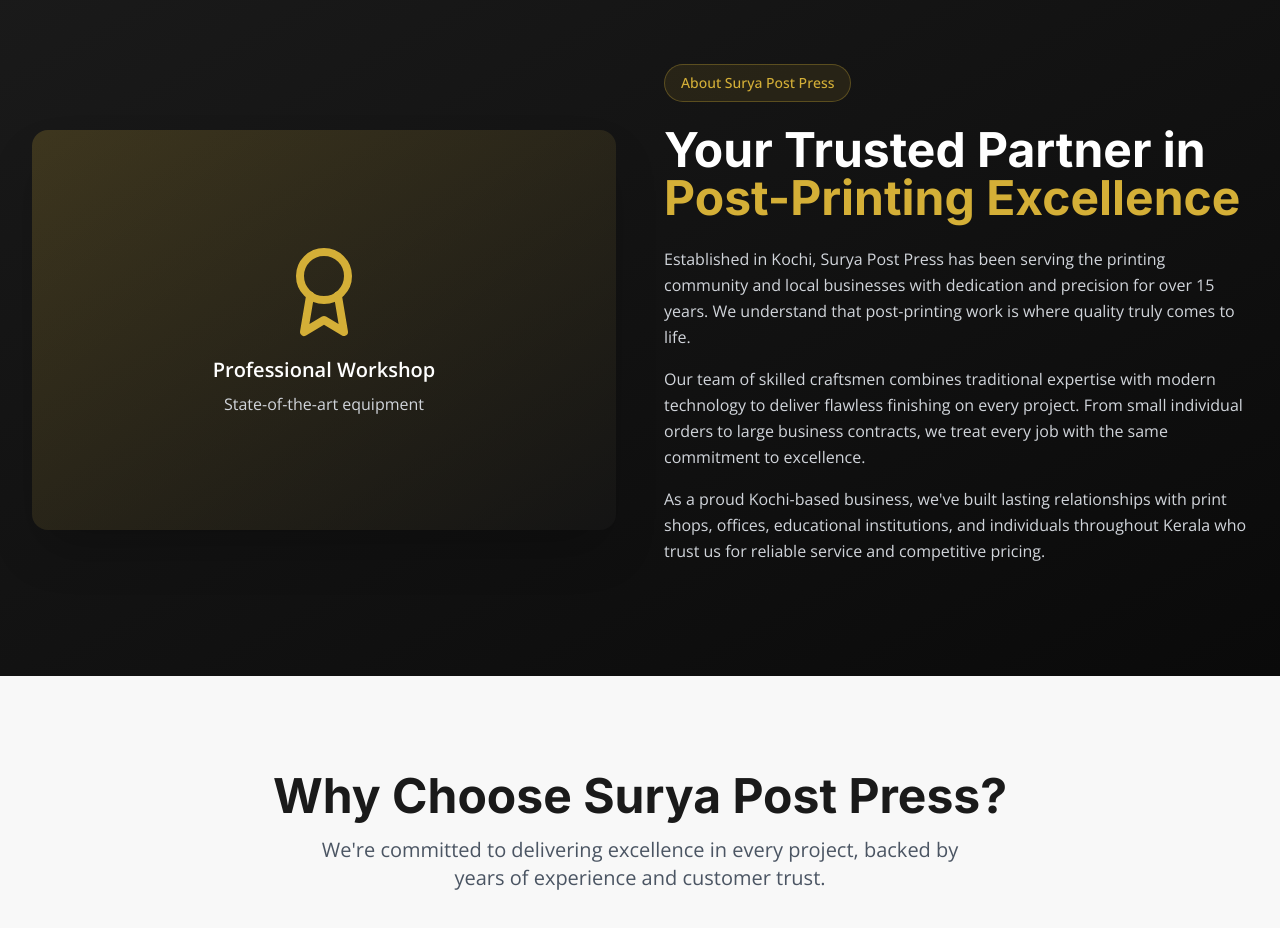
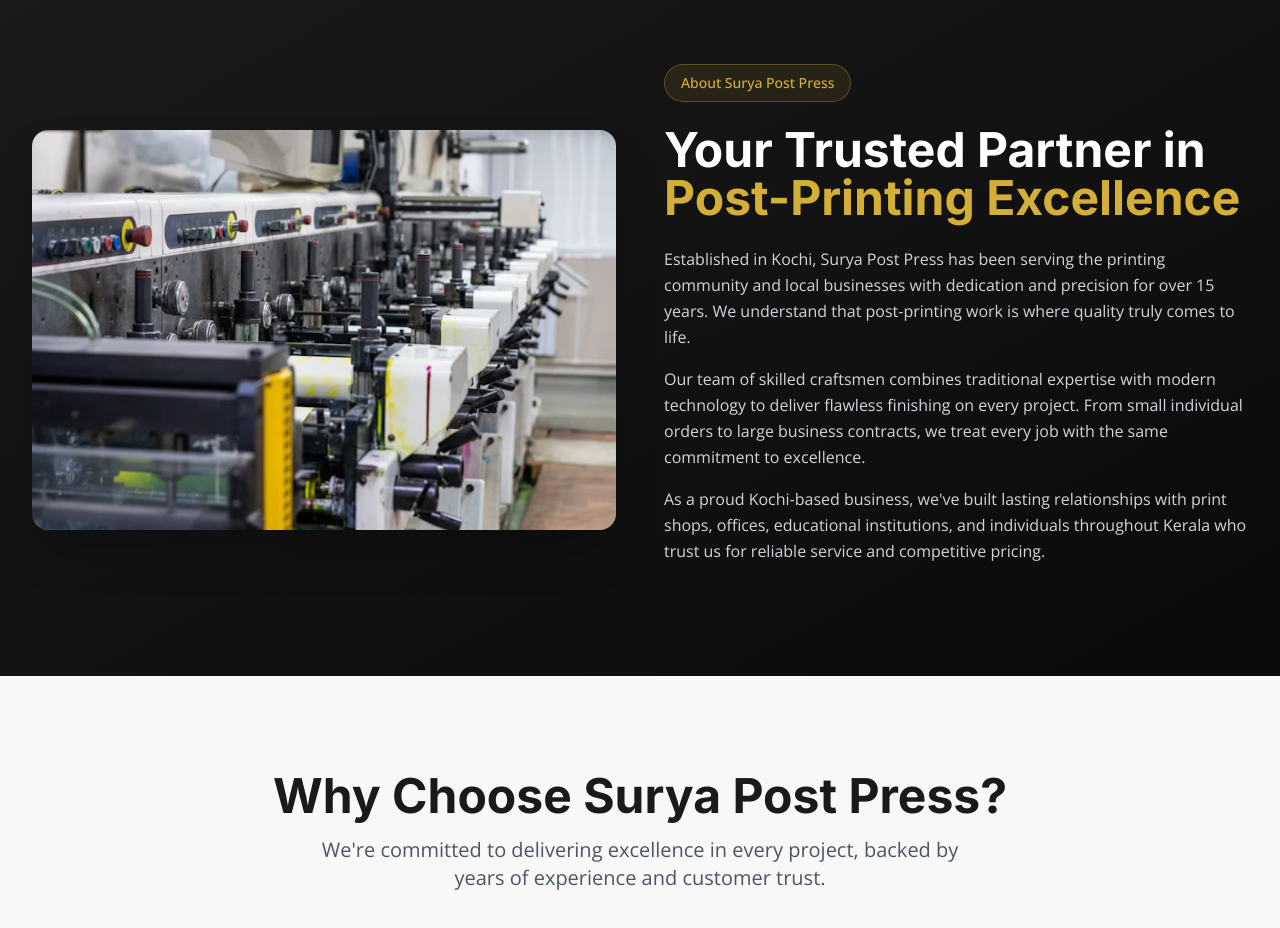
Before and after one commit to suryapost-press/landing-page, a React (Vite) app: page / in a window 1280 px wide. Shown: the part 2960-3888 px from the top of the page. Built offline with nearby package versions, Linux system fonts and the light colour scheme.

Commit message:
added photos to about

```diff
--- a/src/components/About.tsx
+++ b/src/components/About.tsx
@@ -1,22 +1,24 @@
-import { Award } from 'lucide-react';
+// src/components/About.tsx
+import workshopImg from '../assets/about-workshop.jpg';
 
 export default function About() {
   return (
     <section id="about" className="py-20 bg-gradient-to-br from-brand-charcoal to-brand-dark">
       <div className="max-w-7xl mx-auto px-4 sm:px-6 lg:px-8">
         <div className="grid lg:grid-cols-2 gap-12 items-center">
+          {/* Image on the left */}
           <div className="order-2 lg:order-1">
             <div className="relative h-96 lg:h-full min-h-[400px] rounded-2xl overflow-hidden shadow-2xl">
-              <div className="absolute inset-0 bg-gradient-to-br from-brand-gold/20 to-brand-charcoal/40 flex items-center justify-center">
-                <div className="text-center text-white p-8">
-                  <Award className="w-24 h-24 mx-auto mb-4 text-brand-gold" />
-                  <p className="text-xl font-semibold">Professional Workshop</p>
-                  <p className="text-gray-300 mt-2">State-of-the-art equipment</p>
-                </div>
-              </div>
+              <img
+                src={workshopImg}
+                alt="Surya Post Press workshop"
+                className="absolute inset-0 w-full h-full object-cover"
+                loading="lazy"
+              />
             </div>
           </div>
 
+          {/* Content on the right */}
           <div className="order-1 lg:order-2">
             <div className="inline-block px-4 py-2 bg-brand-gold/10 border border-brand-gold/30 rounded-full text-brand-gold text-sm font-medium mb-6">
               About Surya Post Press
```
Also changed, not shown: src/assets/about-workshop.jpg (added).
